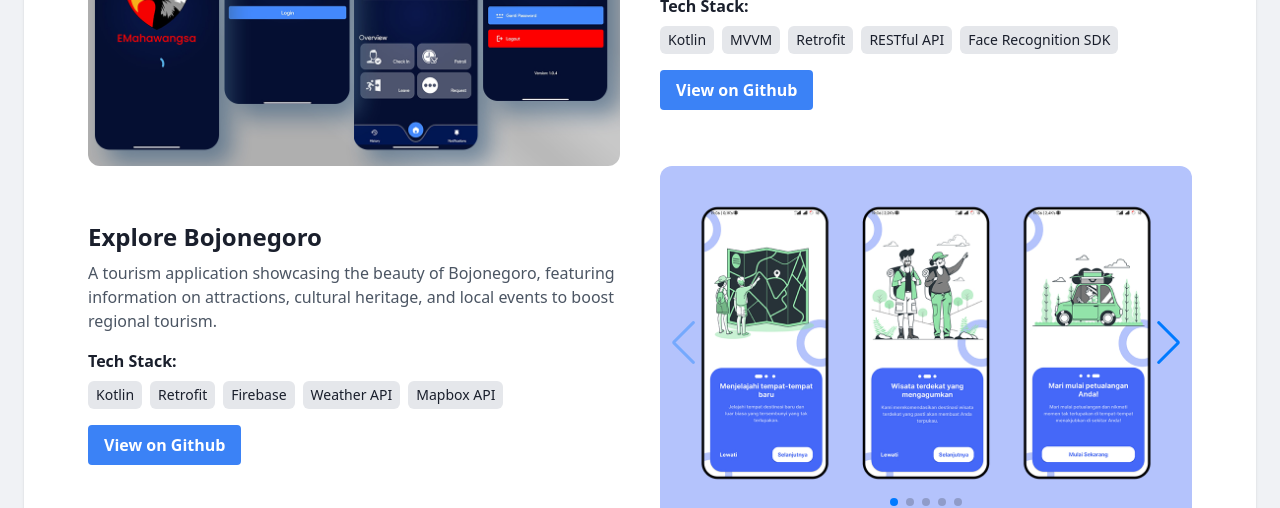
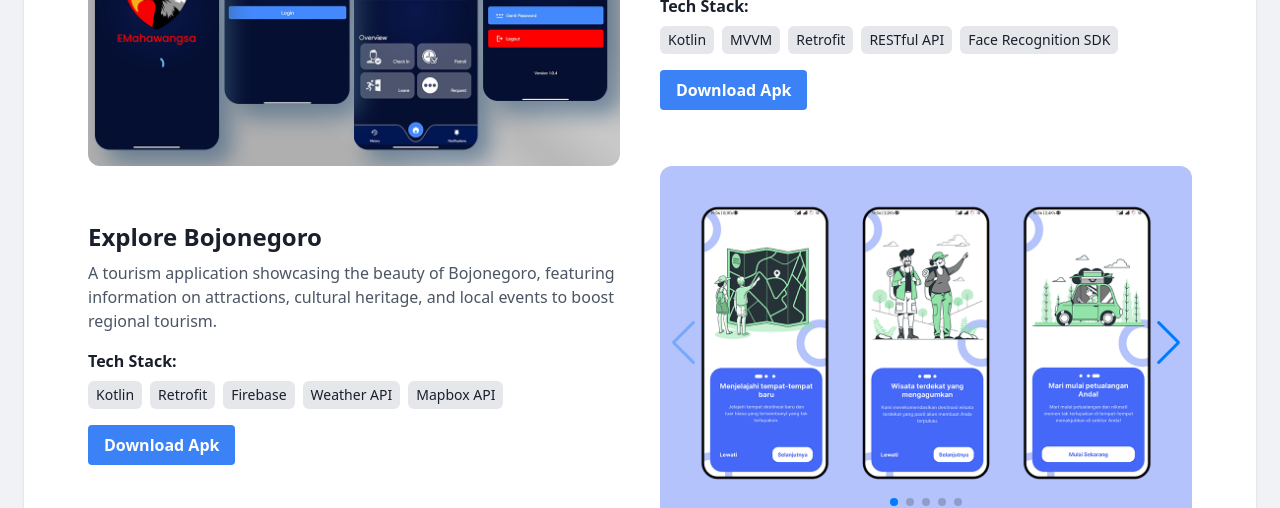
Before and after one commit to rikoarik/Portfolio-website, a Next.js app: page /projects in a window 1280 px wide. Shown: the part 510-1018 px from the top of the page. Built offline with nearby package versions, Linux system fonts and the light colour scheme; what tailwindcss-animated would draw is missing.

Commit message:
update link

```diff
--- a/src/app/project.tsx
+++ b/src/app/project.tsx
@@ -10,7 +10,7 @@
 
      ],
      techStack: ["Kotlin", "MVVM", "Retrofit", "RESTful API", "Face Recognition SDK"],
-     githubLink: "https://play.google.com/store/apps/details?id=com.example.weatherapp",
+     githubLink: "https://bujpmahawangsa.com/download/",
    },
    {
      id: 2,
@@ -73,7 +73,7 @@
                            rel="noopener noreferrer"
                            className="inline-block bg-blue-500 hover:bg-blue-600 text-white font-bold py-2 px-4 rounded"
                          >
-                           View on Github
+                           Download Apk
                          </a>
                        )}
                      </div>
@@ -100,7 +100,7 @@
                            rel="noopener noreferrer"
                            className="inline-block bg-blue-500 hover:bg-blue-600 text-white font-bold py-2 px-4 rounded"
                          >
-                           View on Github
+                           Download Apk
                          </a>
                        )}
                      </div>
```
